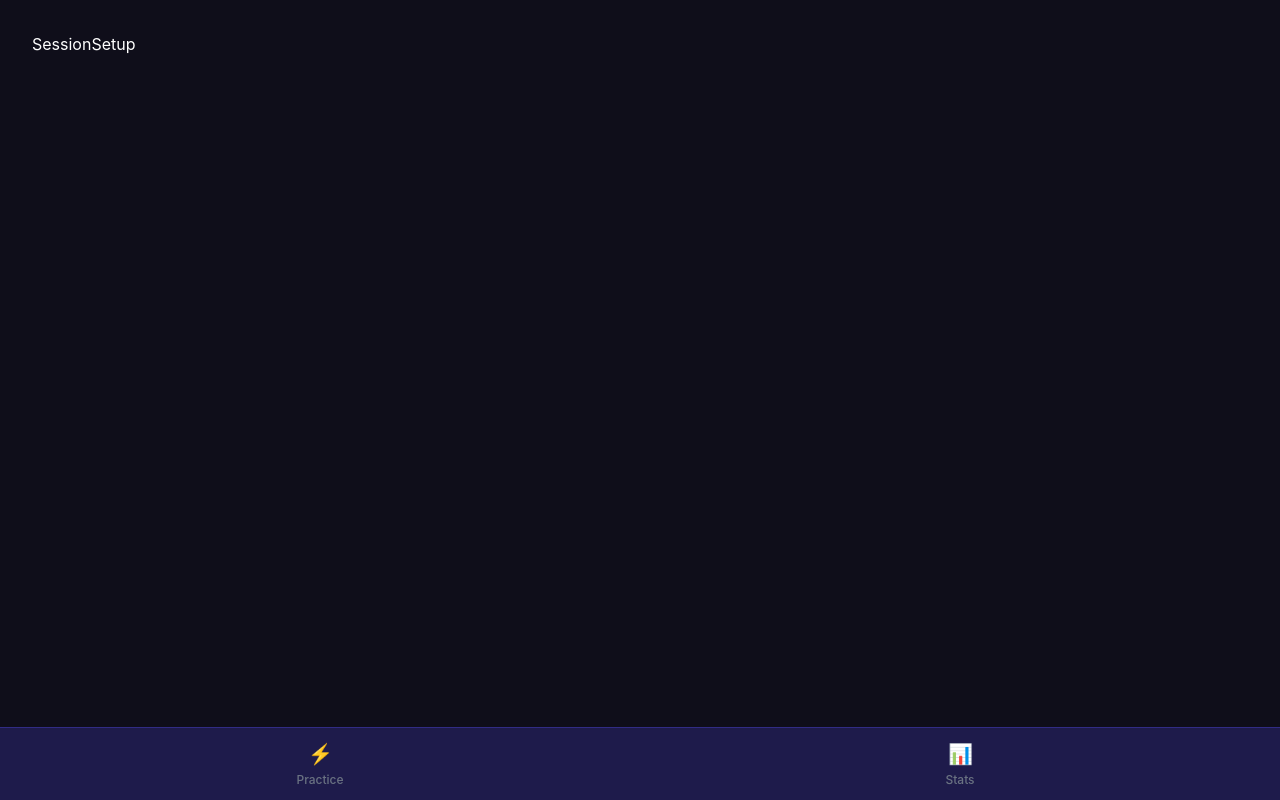
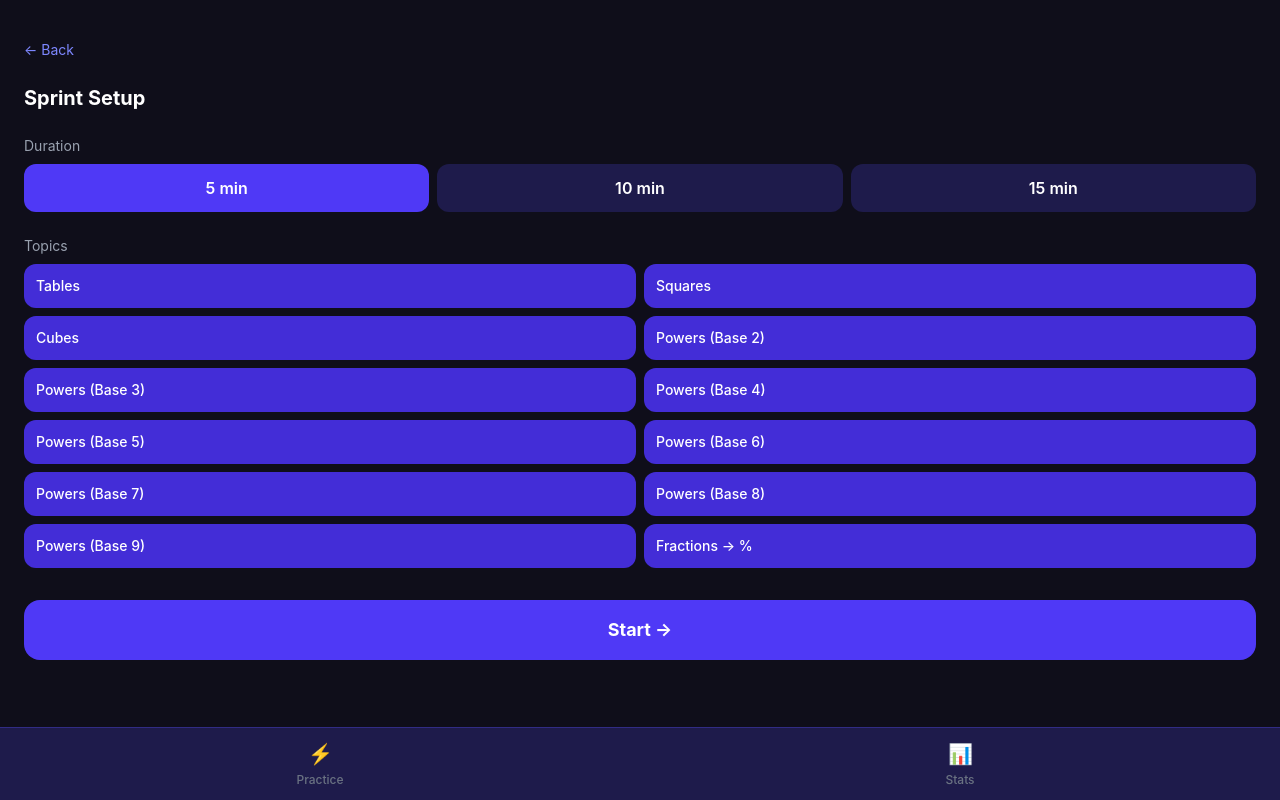
Before and after one commit to VedanshKamdar/speed-math, a React (Vite) app: page /session/setup in a window 1280 px wide. Built offline with nearby package versions, Linux system fonts and the light colour scheme.

Commit message:
feat: add Session Setup screen with mode config and category picker

```diff
--- a/src/screens/SessionSetup.jsx
+++ b/src/screens/SessionSetup.jsx
@@ -1 +1,116 @@
-export default function SessionSetup() { return <div className="p-8">SessionSetup</div> }
+import { useState } from 'react'
+import { useLocation, useNavigate } from 'react-router-dom'
+import { CATEGORIES, TABLE_SUBCATEGORIES } from '../data/questionBank'
+import { buildSession } from '../engine/session'
+import { saveSession } from '../db/index'
+
+const CATEGORY_LABELS = {
+  tables: 'Tables',
+  squares: 'Squares',
+  cubes: 'Cubes',
+  'powers-base2': 'Powers (Base 2)',
+  'powers-base3': 'Powers (Base 3)',
+  'powers-base4': 'Powers (Base 4)',
+  'powers-base5': 'Powers (Base 5)',
+  'powers-base6': 'Powers (Base 6)',
+  'powers-base7': 'Powers (Base 7)',
+  'powers-base8': 'Powers (Base 8)',
+  'powers-base9': 'Powers (Base 9)',
+  fractions: 'Fractions → %',
+}
+
+export default function SessionSetup() {
+  const { state } = useLocation()
+  const mode = state?.mode || 'sprint'
+  const navigate = useNavigate()
+
+  const [selectedCats, setSelectedCats] = useState(CATEGORIES)
+  const [duration, setDuration] = useState(300)
+  const [count, setCount] = useState(20)
+  const [subcategory, setSubcategory] = useState(null)
+
+  function toggleCat(cat) {
+    setSelectedCats(prev =>
+      prev.includes(cat) ? prev.filter(c => c !== cat) : [...prev, cat]
+    )
+  }
+
+  async function startSession() {
+    if (selectedCats.length === 0) return
+    const session = buildSession({
+      mode,
+      categories: selectedCats,
+      durationSec: mode === 'sprint' ? duration : null,
+      count: mode === 'fixed' ? count : null,
+      subcategory: mode === 'topic' ? subcategory : null,
+    })
+    await saveSession({ id: session.id, mode: session.mode, categories: session.categories, date: session.date, startTime: session.startTime, durationSec: session.durationSec, completed: false })
+    navigate('/session/active', { state: { session } })
+  }
+
+  return (
+    <div className="flex flex-col px-6 pt-10 gap-6 pb-8">
+      <button onClick={() => navigate(-1)} className="text-indigo-400 text-sm self-start">← Back</button>
+      <h2 className="text-xl font-bold capitalize">{mode} Setup</h2>
+
+      {mode === 'sprint' && (
+        <div className="flex flex-col gap-2">
+          <label className="text-sm text-gray-400">Duration</label>
+          <div className="flex gap-2">
+            {[300, 600, 900].map(s => (
+              <button key={s} onClick={() => setDuration(s)}
+                className={`flex-1 py-3 rounded-xl font-semibold ${duration === s ? 'bg-indigo-600' : 'bg-brand-800'}`}>
+                {s / 60} min
+              </button>
+            ))}
+          </div>
+        </div>
+      )}
+
+      {mode === 'fixed' && (
+        <div className="flex flex-col gap-2">
+          <label className="text-sm text-gray-400">Questions</label>
+          <div className="flex gap-2">
+            {[10, 20, 30, 50].map(n => (
+              <button key={n} onClick={() => setCount(n)}
+                className={`flex-1 py-3 rounded-xl font-semibold ${count === n ? 'bg-indigo-600' : 'bg-brand-800'}`}>
+                {n}
+              </button>
+            ))}
+          </div>
+        </div>
+      )}
+
+      {mode === 'topic' && (
+        <div className="flex flex-col gap-2">
+          <label className="text-sm text-gray-400">Table range (optional)</label>
+          <div className="flex gap-2 flex-wrap">
+            {[null, ...TABLE_SUBCATEGORIES].map(s => (
+              <button key={String(s)} onClick={() => setSubcategory(s)}
+                className={`px-4 py-2 rounded-xl text-sm font-medium ${subcategory === s ? 'bg-indigo-600' : 'bg-brand-800'}`}>
+                {s || 'All'}
+              </button>
+            ))}
+          </div>
+        </div>
+      )}
+
+      <div className="flex flex-col gap-2">
+        <label className="text-sm text-gray-400">Topics</label>
+        <div className="grid grid-cols-2 gap-2">
+          {CATEGORIES.map(cat => (
+            <button key={cat} onClick={() => toggleCat(cat)}
+              className={`py-3 rounded-xl text-sm font-medium text-left px-3 ${selectedCats.includes(cat) ? 'bg-indigo-700 text-white' : 'bg-brand-800 text-gray-400'}`}>
+              {CATEGORY_LABELS[cat]}
+            </button>
+          ))}
+        </div>
+      </div>
+
+      <button onClick={startSession} disabled={selectedCats.length === 0}
+        className="w-full py-4 rounded-2xl bg-indigo-600 disabled:opacity-40 font-bold text-lg mt-2">
+        Start →
+      </button>
+    </div>
+  )
+}
```
